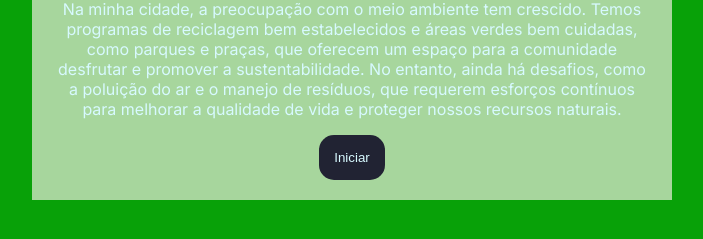
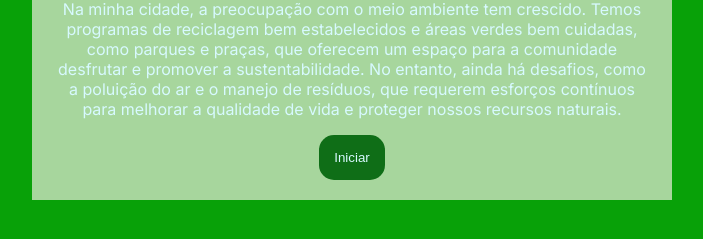
Before and after one commit to gilliady00/meio-ambiente, a plain HTML site: page index.html in a window 1280 px wide. Shown: the part 361-600 px from the top of the page, without its empty margins (288-991 px from the left). Drawn offline with Linux system fonts and the light colour scheme.

Commit message:
çççç

```diff
--- a/style.css
+++ b/style.css
@@ -3,7 +3,7 @@
 :root {
     --cor-fundo: #08a108;
     --cor-principal: #a7d69d ;
-    --cor-secundaria: #212333;
+    --cor-secundaria: #0f6e17;
     --cor-destaque: #1eb610;
     --cor-texto: #D7F9FF;
 }
```
